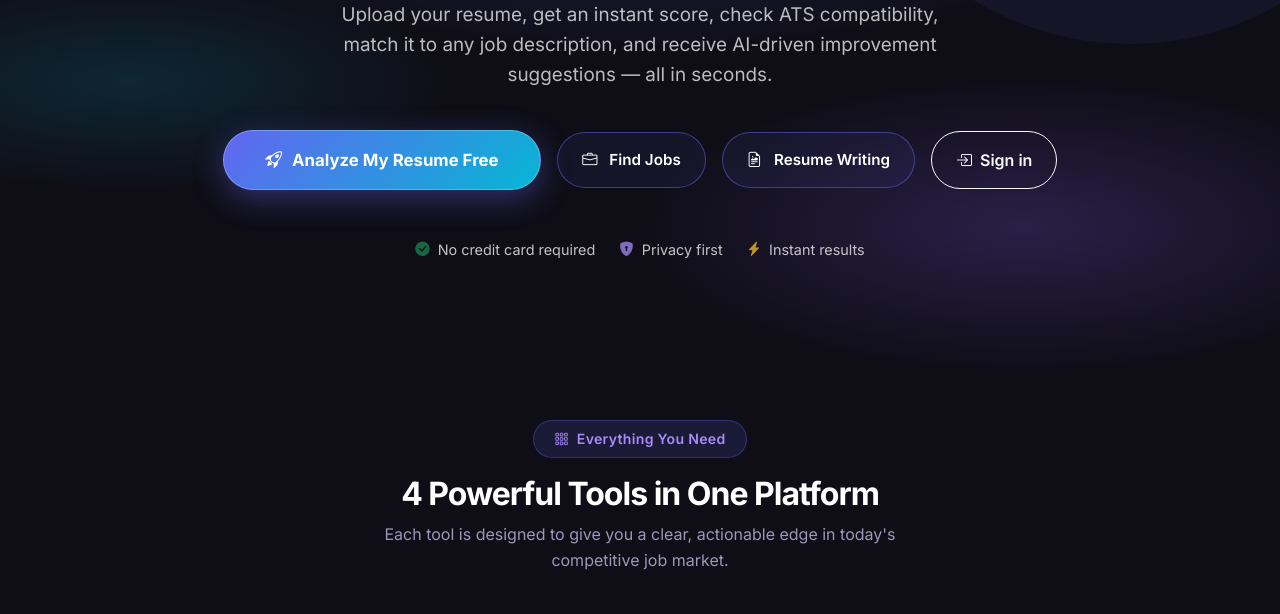
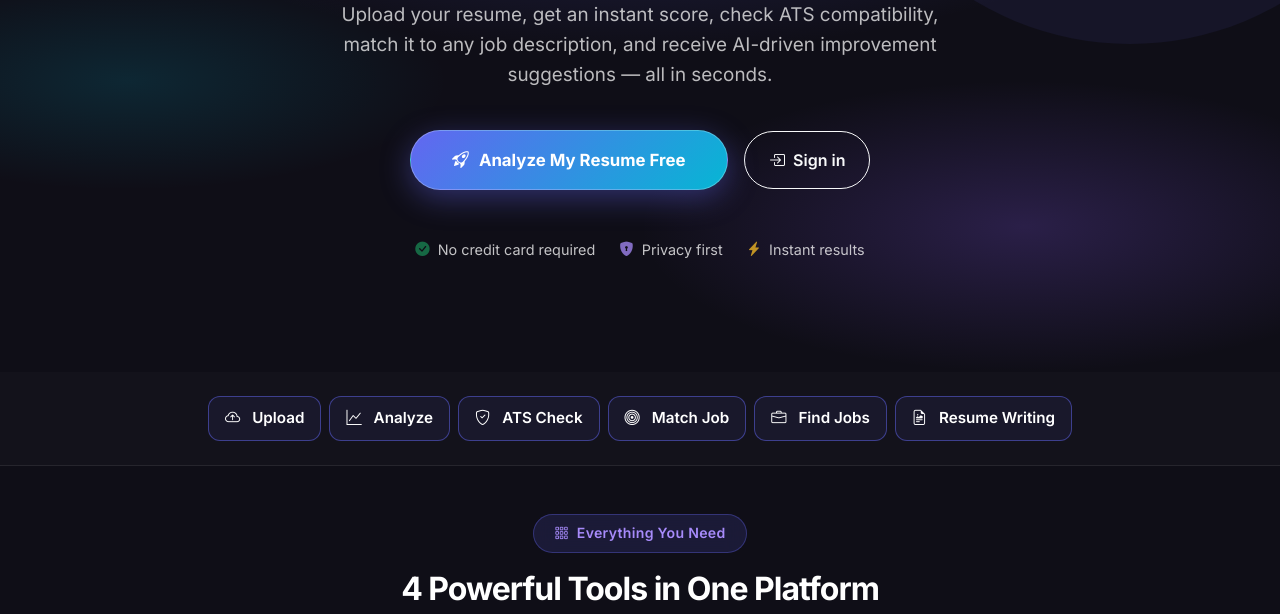
Before and after one commit to saimmali4911-prog/Ai-Resume-Analyzer, a website: page frontend/index.html in a window 1280 px wide. Shown: the part 435-1049 px from the top of the page. Drawn offline with nearby package versions, Linux system fonts and the light colour scheme.

Commit message:
Move quick action buttons below hero section across all pages

```diff
--- a/frontend/index.html
+++ b/frontend/index.html
@@ -44,12 +44,6 @@
         <a href="register.html" class="btn-hero" id="hero-cta">
           <i class="bi bi-rocket-takeoff"></i> Analyze My Resume Free
         </a>
-        <a href="jobs.html" class="btn btn-grad-outline rounded-pill px-4 py-3 fw-semibold">
-          <i class="bi bi-briefcase me-1"></i> Find Jobs
-        </a>
-        <a href="builder.html" class="btn btn-grad-outline rounded-pill px-4 py-3 fw-semibold">
-          <i class="bi bi-file-earmark-richtext me-1"></i> Resume Writing
-        </a>
         <a href="login.html" class="btn btn-outline-light rounded-pill px-4 py-3 fw-semibold">
           <i class="bi bi-box-arrow-in-right me-1"></i> Sign in
         </a>
@@ -66,6 +60,32 @@
         <div class="d-flex align-items-center gap-2 text-white opacity-75" style="font-size:.9rem">
           <i class="bi bi-lightning-charge-fill" style="color:#fbbf24"></i> Instant results
         </div>
+      </div>
+    </div>
+  </section>
+
+  <!-- 6 Action Buttons Below Hero Section -->
+  <section class="py-4 border-bottom" style="border-color:var(--border)!important;background:rgba(255,255,255,0.015);">
+    <div class="container text-center">
+      <div class="quick-action-bar d-flex flex-wrap justify-content-center align-items-center gap-2">
+        <a class="btn btn-grad-outline btn-sm px-3" href="upload.html">
+          <i class="bi bi-cloud-arrow-up me-1"></i>Upload
+        </a>
+        <a class="btn btn-grad-outline btn-sm px-3" href="tool.html?kind=analysis">
+          <i class="bi bi-graph-up me-1"></i>Analyze
+        </a>
+        <a class="btn btn-grad-outline btn-sm px-3" href="tool.html?kind=ats">
+          <i class="bi bi-shield-check me-1"></i>ATS Check
+        </a>
+        <a class="btn btn-grad-outline btn-sm px-3" href="tool.html?kind=match">
+          <i class="bi bi-bullseye me-1"></i>Match Job
+        </a>
+        <a class="btn btn-grad-outline btn-sm px-3" href="jobs.html">
+          <i class="bi bi-briefcase me-1"></i>Find Jobs
+        </a>
+        <a class="btn btn-grad-outline btn-sm px-3" href="builder.html">
+          <i class="bi bi-file-earmark-richtext me-1"></i>Resume Writing
+        </a>
       </div>
     </div>
   </section>
```
Also changed, not shown: frontend/builder.html (+22 -8 lines), frontend/dashboard.html (+7 -5 lines), frontend/history.html (+17 -6 lines), frontend/jobs.html (+22 -8 lines), frontend/profile.html (+22 -8 lines), frontend/tool.html (+22 -8 lines), frontend/upload.html (+22 -8 lines).
